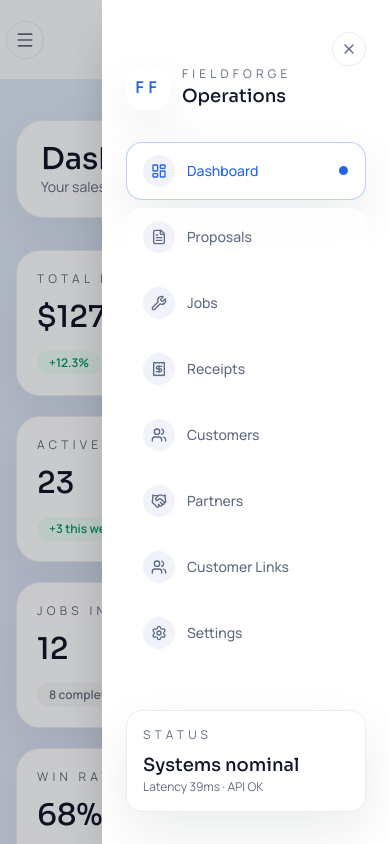
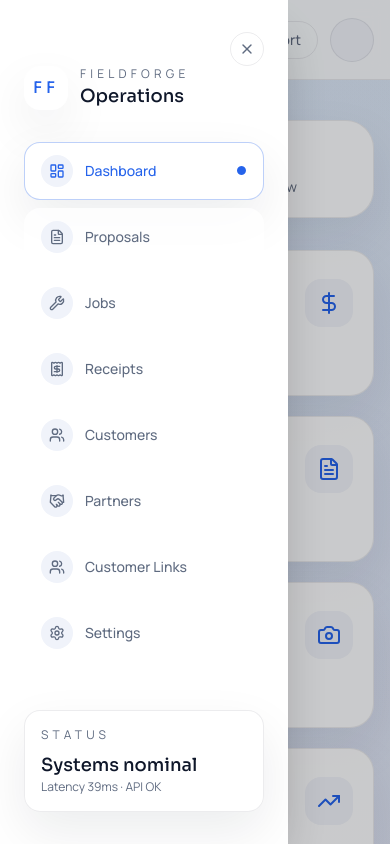
Before and after one commit to bretel-hub/fieldforge, a Next.js app: page / in a window 390 px wide. Both pictures are taken after a click on the button "Open sidebar". Shown: the top 844 px of the page. Built offline with nearby package versions, Linux system fonts and the light colour scheme; no server answers; the database is empty.

Commit message:
Anchor mobile menu to left

```diff
--- a/src/components/DashboardLayout.tsx
+++ b/src/components/DashboardLayout.tsx
@@ -82,7 +82,7 @@
       {sidebarOpen && (
         <div className="fixed inset-0 z-50 lg:hidden">
           <div className="absolute inset-0 bg-black/20" onClick={() => setSidebarOpen(false)} />
-          <div className="relative ml-auto flex h-full w-72 flex-col bg-[var(--surface)] px-6 py-8 shadow-2xl">
+          <div className="relative flex h-full w-72 flex-col bg-[var(--surface)] px-6 py-8 shadow-2xl">
             <button
               onClick={() => setSidebarOpen(false)}
               className="ml-auto rounded-full border border-[var(--border)] p-2 text-[var(--text-secondary)]"
```
